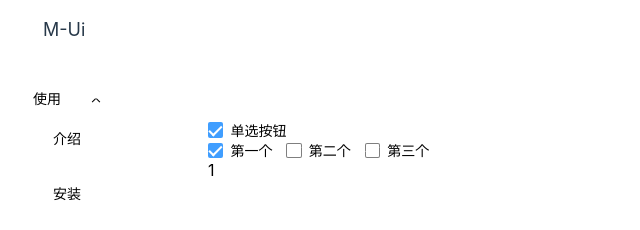
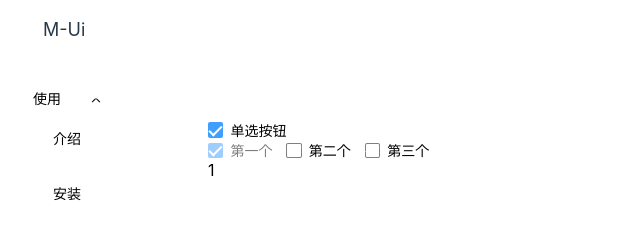
Before and after one commit to HW0001/Vue3-ui, a Vue app: page /doc/checkbox in a window 1280 px wide. Shown: the top 230 px of the page, without its empty margins (0-640 px from the left). Built offline with nearby package versions, Linux system fonts and the light colour scheme.

Commit message:
group增加禁用属性

```diff
--- a/src/components/CheckBoxDemo.vue
+++ b/src/components/CheckBoxDemo.vue
@@ -5,6 +5,7 @@
       :boxList="boxlist"
       groupName="box"
       :selecteds="selecteds"
+      :disableds="disableds"
       @onChange="onChange"
     ></g-check-box-group>
     {{ selecteds.join(",") }}
@@ -23,11 +24,12 @@ export default {
       { text: "第三个", value: "3" },
     ]);
     const selecteds = ref(["1"]);
+    const disableds = ref(["1"]);
     const onChange = (val: string[]) => {
       selecteds.value = val;
     };
 
-    return { checked, boxlist, selecteds, onChange };
+    return { checked, boxlist, selecteds, onChange, disableds };
   },
   components: { GCheckBox, GCheckBoxGroup },
 };
--- a/src/lib/GCheckBox.vue
+++ b/src/lib/GCheckBox.vue
@@ -20,10 +20,12 @@ export default {
   },
   setup(props, context) {
     const toggle = () => {
-      if (!props.disabled && !props.isGroup) {
-        context.emit("update:checked", !props.checked);
-      } else if (props.isGroup) {
-        context.emit("itemClick", props.value);
+      if (!props.disabled) {
+        if (!props.isGroup) {
+          context.emit("update:checked", !props.checked);
+        } else if (props.isGroup) {
+          context.emit("itemClick", props.value);
+        }
       }
     };
 
--- a/src/lib/GCheckBoxGroup.vue
+++ b/src/lib/GCheckBoxGroup.vue
@@ -6,7 +6,8 @@
       isGroup
       :groupName="groupName"
       :value="item.value"
-      :checked="itemChecked(item.value)"
+      :checked="selecteds && selecteds.indexOf(item.value) > -1"
+      :disabled="disableds && disableds.indexOf(item.value) > -1"
       @itemClick="itemClick"
       >{{ item.text }}</g-check-box
     >
@@ -30,12 +31,10 @@ export default {
     },
     groupName: String,
     selecteds: Array as PropType<string[]>,
+    disableds: Array as PropType<string[]>,
   },
   setup(props, context) {
     const current = ref(props.selecteds);
-    const itemChecked = (val: string) => {
-      return current.value.indexOf(val) > -1;
-    };
     const itemClick = (val: string) => {
       if (current.value.indexOf(val) > -1) {
         current.value = props.selecteds.filter((s) => s !== val);
@@ -47,7 +46,7 @@ export default {
     watchEffect(() => {
       current.value = props.selecteds;
     });
-    return { itemClick, itemChecked };
+    return { itemClick };
   },
 };
 </script>
```
